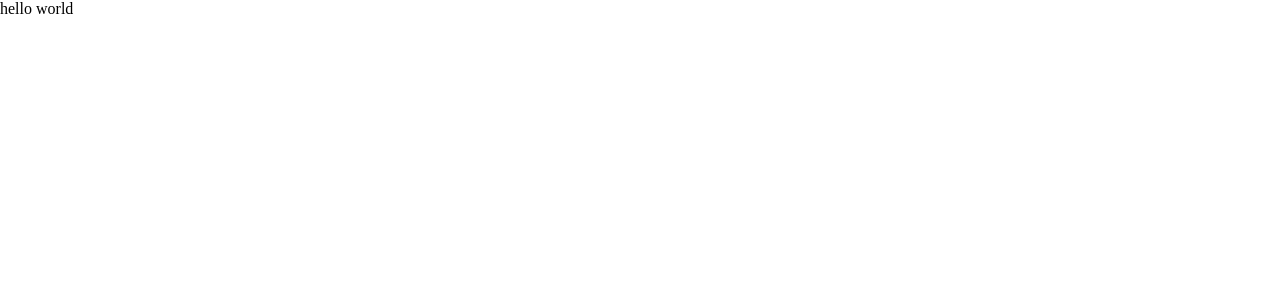
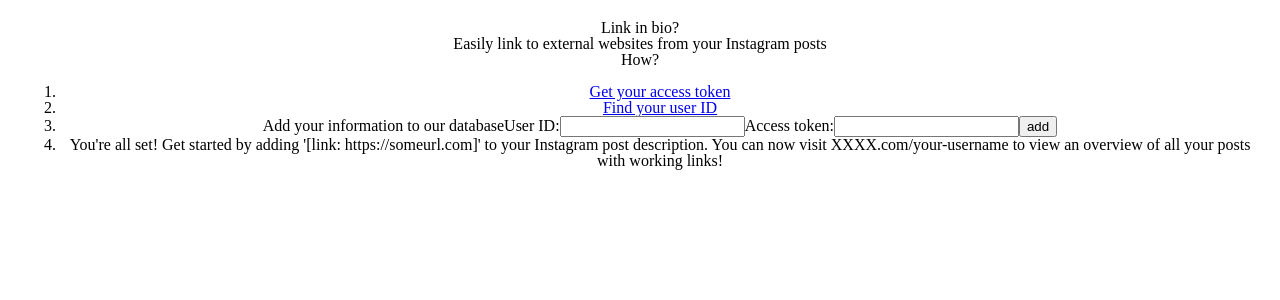
Before and after one commit to shwilliam/post-links, a React (Create React App) app: page / in a window 1280 px wide. Shown: the top 300 px of the page. Built offline with nearby package versions, Linux system fonts and the light colour scheme.

Commit message:
sketch home and post overview

```diff
--- a/package.json
+++ b/package.json
@@ -3,8 +3,10 @@
   "version": "0.1.0",
   "private": true,
   "dependencies": {
+    "instafeed.js": "^1.4.1",
     "react": "^16.8.4",
     "react-dom": "^16.8.4",
+    "react-router-dom": "^4.3.1",
     "react-scripts": "2.1.8"
   },
   "scripts": {
--- a/src/App.js
+++ b/src/App.js
@@ -1,9 +1,18 @@
 import React from 'react'
+import { BrowserRouter as Router, Route } from 'react-router-dom'
 
-const App = () => (
-  <div id='app'>
-    hello world
-  </div>
-)
+import Index from './pages/Index'
+import Posts from './pages/Posts'
+
+function App () {
+  return (
+    <Router>
+      <div id='app'>
+        <Route path="/" exact component={Index} />
+        <Route path="/posts/" component={Posts} />
+      </div>
+    </Router>
+  )
+}
 
 export default App
--- /dev/null
+++ b/src/components/NewOverviewForm.js
@@ -0,0 +1,66 @@
+import React from 'react'
+import PropTypes from 'prop-types'
+
+// TODO:
+// - validate inputs & notify user of requirements
+// - update success notification
+
+class NewOverviewForm extends React.Component {
+  static propTypes = {
+    children: PropTypes.oneOfType([
+      PropTypes.arrayOf(PropTypes.node),
+      PropTypes.node
+    ]).isRequired
+  }
+
+  constructor (props) {
+    super(props)
+    this.state = {
+      userID: '',
+      accessToken: ''
+    }
+  }
+
+  handleUserIdInput = (event) => {
+    this.setState({ userID: event.target.value })
+  }
+
+  handleAccessTokenInput = (event) => {
+    this.setState({ accessToken: event.target.value })
+  }
+
+  handleSubmit = (event) => {
+    event.preventDefault()
+    console.log(this.state.userID, this.state.accessToken)
+    // use this.state.userID and this.state.accessToken
+  }
+
+  render () {
+    return (
+      <form onSubmit={this.handleSubmit}>
+        {this.props.children}
+        <label>
+          User ID:
+          <input
+            type="text"
+            value={this.state.userID}
+            onChange={this.handleUserIdInput}
+            required
+          />
+        </label>
+        <label>
+          Access token:
+          <input
+            type="text"
+            value={this.state.accessToken}
+            onChange={this.handleAccessTokenInput}
+            required
+          />
+        </label>
+        <input type="submit" value="add" />
+      </form>
+    )
+  }
+}
+
+export default NewOverviewForm
--- /dev/null
+++ b/src/pages/Index.js
@@ -0,0 +1,34 @@
+import React from 'react'
+import NewOverviewForm from '../components/NewOverviewForm'
+
+class Index extends React.Component {
+  render () {
+    return (<>
+      <header>
+        <h1>Link in bio?</h1>
+        <h2>Easily link to external websites from your Instagram posts</h2>
+      </header>
+      <main role='main'>
+        How?
+        <ol>
+          <li>
+            <a href='https://instagram.pixelunion.net/' target='_blank' rel='noopener noreferrer'>Get your access token</a>
+          </li>
+          <li>
+            <a href='https://codeofaninja.com/tools/find-instagram-user-id' target='_blank' rel='noopener noreferrer'>Find your user ID</a>
+          </li>
+          <li>
+            <NewOverviewForm>
+              Add your information to our database
+            </NewOverviewForm>
+          </li>
+          <li>
+            You&#39;re all set! Get started by adding &#39;[link: https://someurl.com]&#39; to your Instagram post description. You can now visit XXXX.com/your-username to view an overview of all your posts with working links!
+          </li>
+        </ol>
+      </main>
+    </>)
+  }
+}
+
+export default Index
--- /dev/null
+++ b/src/pages/Posts.js
@@ -0,0 +1,41 @@
+import React from 'react'
+
+const userID = 'XXX'
+const accessToken = 'XXX.XX.XXXX'
+
+class Posts extends React.Component {
+  componentDidMount () {
+    const Instafeed = require('instafeed.js')
+    const feed = new Instafeed({
+      get: 'user',
+      userId: userID,
+      accessToken,
+      template: `
+        <a class="post-link" data-caption="{{caption}}" href="/">
+          <img src="{{image}}" />
+        </a>
+      `
+    })
+    feed.run()
+    setTimeout(() => {
+      this.makeLinks()
+    }, 2000)
+  }
+
+  makeLinks = () => {
+    Array.from(document.getElementsByClassName('post-link'))
+      .forEach(el => {
+        const elLink = el.dataset.caption.match(/\[link: (.*?)\]/)
+
+        if (elLink) {
+          el.setAttribute('href', elLink[1])
+        }
+      })
+  }
+
+  render () {
+    return <main id='instafeed' role='main'></main>
+  }
+}
+
+export default Posts
--- a/src/styles/global.css
+++ b/src/styles/global.css
@@ -1,4 +1,4 @@
-/* TODO */
-main {
+#app {
   padding: 20px;
+  text-align: center;
 }
--- a/src/styles/reset.css
+++ b/src/styles/reset.css
@@ -1,5 +1,12 @@
-/* TODO */
+html, body, div, span, header, img,
+h1, h2, h3, h4, h5, h6, p, a {
+	margin: 0;
+	padding: 0;
+	border: 0;
+	font-size: 100%;
+	font: inherit;
+	vertical-align: baseline;
+}
 body {
-  margin: 0;
-  padding: 0;
+	line-height: 1;
 }
```
Also changed, not shown: 2 other files (tests, documents, lock files or other folders).
